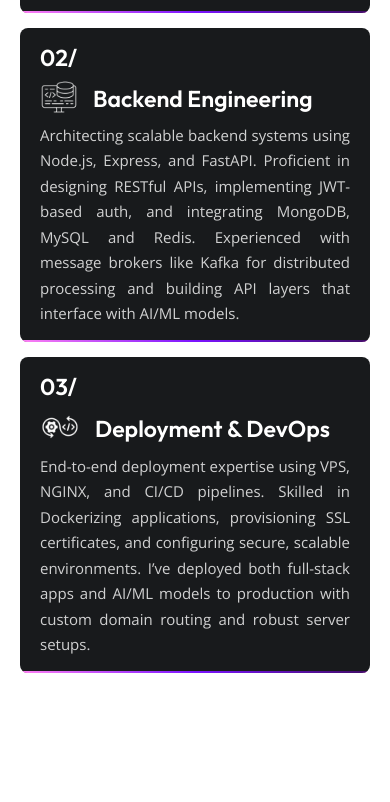
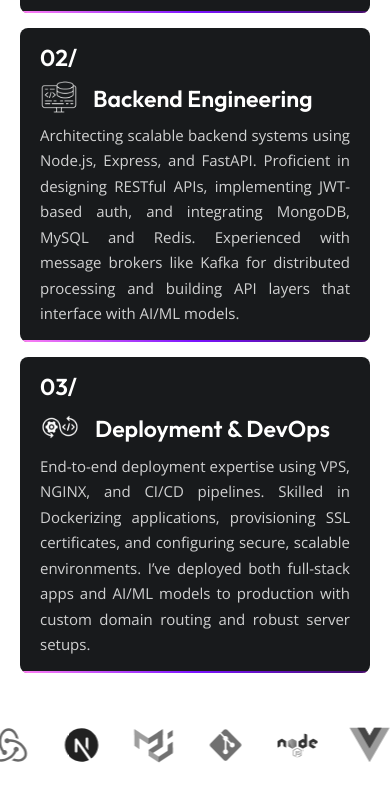
Before and after one commit to akshuakr/akshuakr-portfolio, a React (Vite) app: page / in a window 390 px wide. Shown: the part 1622-2424 px from the top of the page. Built offline with nearby package versions, Linux system fonts and the light colour scheme; no server answers.

Commit message:
Carousel

```diff
--- a/src/components/Navbar/Navbar.jsx
+++ b/src/components/Navbar/Navbar.jsx
@@ -24,7 +24,7 @@ const useScrollDirection = () => {
       timeoutId = setTimeout(() => {
         setScrollStopped(true);
         setScrollDirection("up"); // force show after stop
-      }, 2200); // 200ms of no scrolling triggers stop
+      }, 1400); // 200ms of no scrolling triggers stop
     };
 
     window.addEventListener("scroll", updateScrollDirection);
--- a/src/pages/LandingPage/Carousel/Carousel.jsx
+++ b/src/pages/LandingPage/Carousel/Carousel.jsx
@@ -52,6 +52,7 @@ const Carousel = () => {
               height={src.height * 0.35}
               width={src.width * 0.35}
               alt="carousel item"
+              className={styles.images}
               loading="lazy"
             />
           </div>
--- a/src/pages/LandingPage/Carousel/Carousel.module.scss
+++ b/src/pages/LandingPage/Carousel/Carousel.module.scss
@@ -12,6 +12,11 @@
   gap: 2rem;
   animation: scroll-left 50s linear infinite;
   width: max-content;
+
+  @media (max-width: 450px){
+  animation: scroll-left 25s linear infinite;
+
+  }
 }
 
 .imageContainer {
@@ -37,6 +42,13 @@
   }
 }
 
+.images{
+  // width: 50px;
+  @media (max-width: 450px){
+    width: 40px;
+  }
+}
+
 @keyframes scroll-left {
   0% {
     transform: translateX(0);
--- a/src/pages/LandingPage/LandingPage.jsx
+++ b/src/pages/LandingPage/LandingPage.jsx
@@ -75,7 +75,7 @@ const LandingPage = () => {
       {/* <HeroComponent /> */}
       <Hero/>
       <Services />
-      {/* <Carousel /> */}
+      <Carousel />
       {/* <Contact /> */}
       <div style={{ height: "300px" }}></div>
     </div>
```
